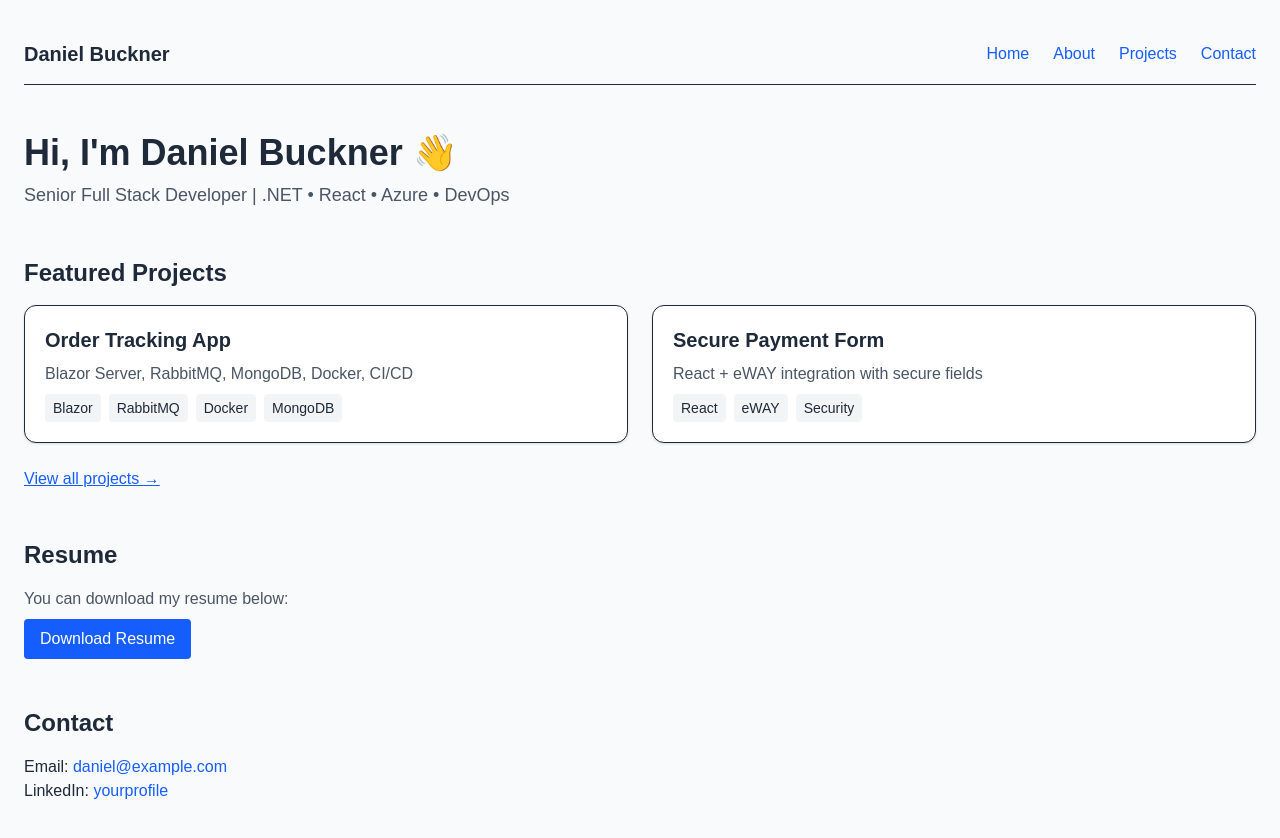
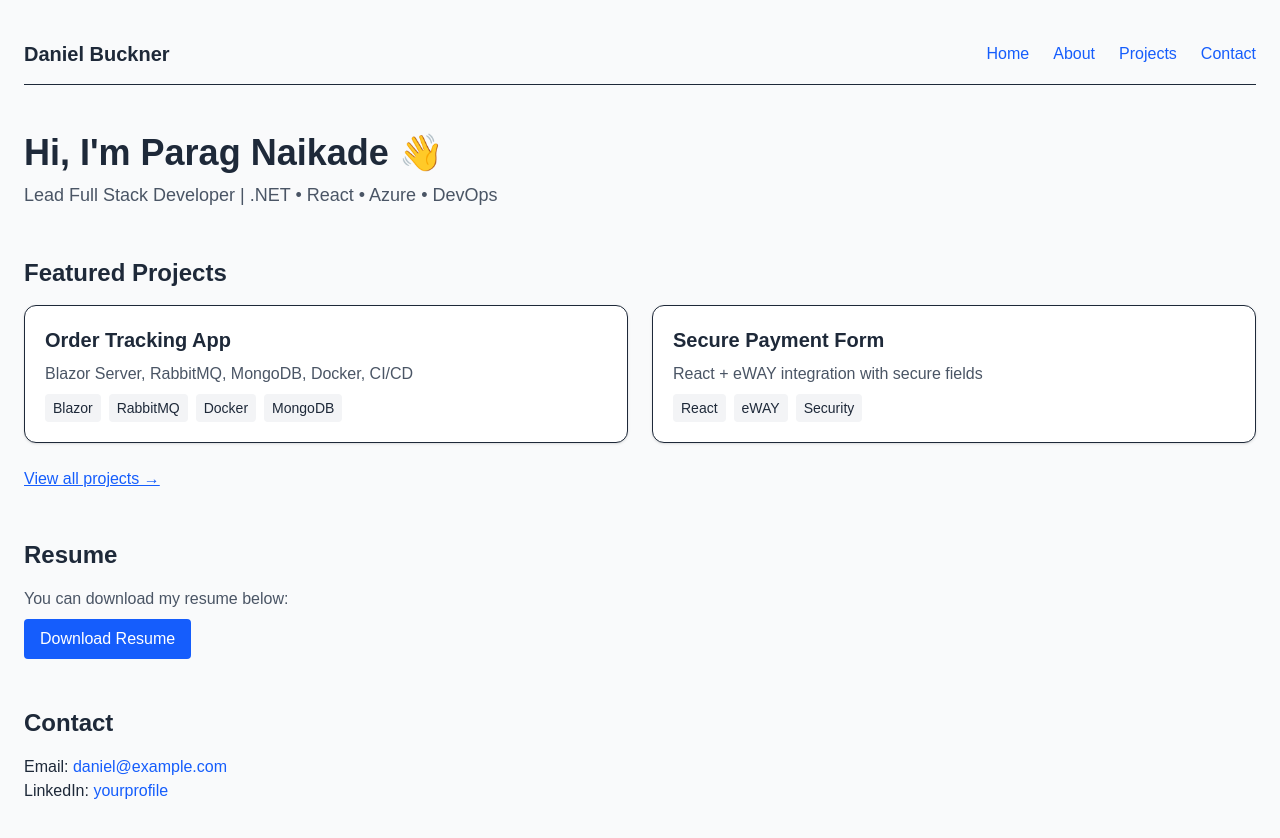
Before and after one commit to ParagNaikade/my-portfolio, a Next.js app: page / in a window 1280 px wide. Shown: the top 838 px of the page. Built offline with nearby package versions, Linux system fonts and the light colour scheme.

Commit message:
testing end to end deployment

```diff
--- a/src/pages/index.tsx
+++ b/src/pages/index.tsx
@@ -7,10 +7,10 @@ export default function Home() {
   return (
     <>
       <Head>
-        <title>Daniel Buckner | Full Stack Developer</title>
+        <title>Parag Naikade | Lead Full Stack Developer</title>
         <meta
           name="description"
-          content="Portfolio of Daniel Buckner - .NET, React, DevOps Engineer"
+          content="Portfolio of Parag Naikade - .NET, React, DevOps Engineer"
         />
       </Head>
 
@@ -21,10 +21,10 @@ export default function Home() {
         transition={{ duration: 0.6 }}
       >
         <h1 className="text-4xl font-bold mb-2">
-          Hi, I&apos;m Daniel Buckner 👋
+          Hi, I&apos;m Parag Naikade 👋
         </h1>
         <p className="text-lg text-gray-600">
-          Senior Full Stack Developer | .NET • React • Azure • DevOps
+          Lead Full Stack Developer | .NET • React • Azure • DevOps
         </p>
       </motion.header>
 
```
